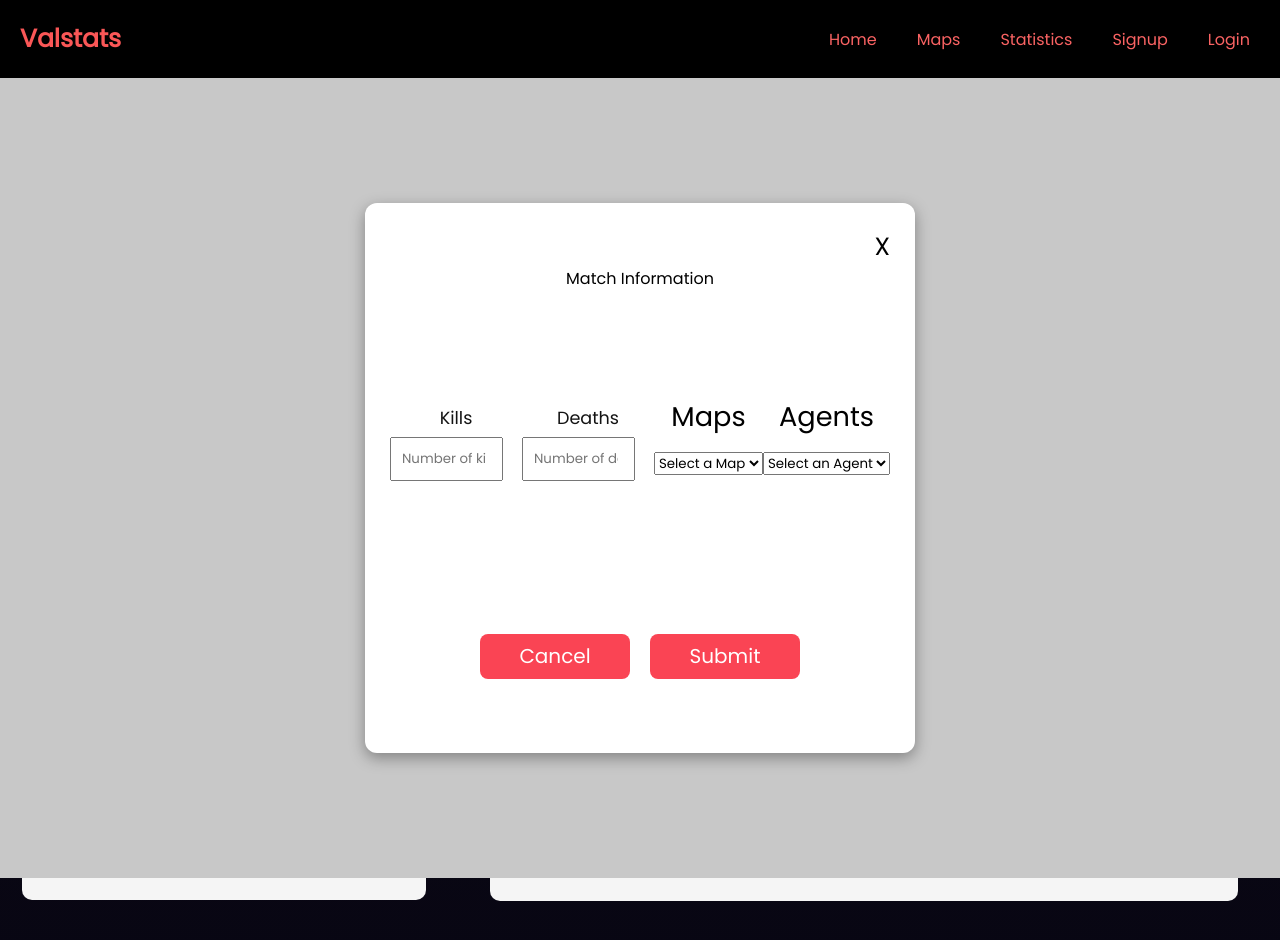
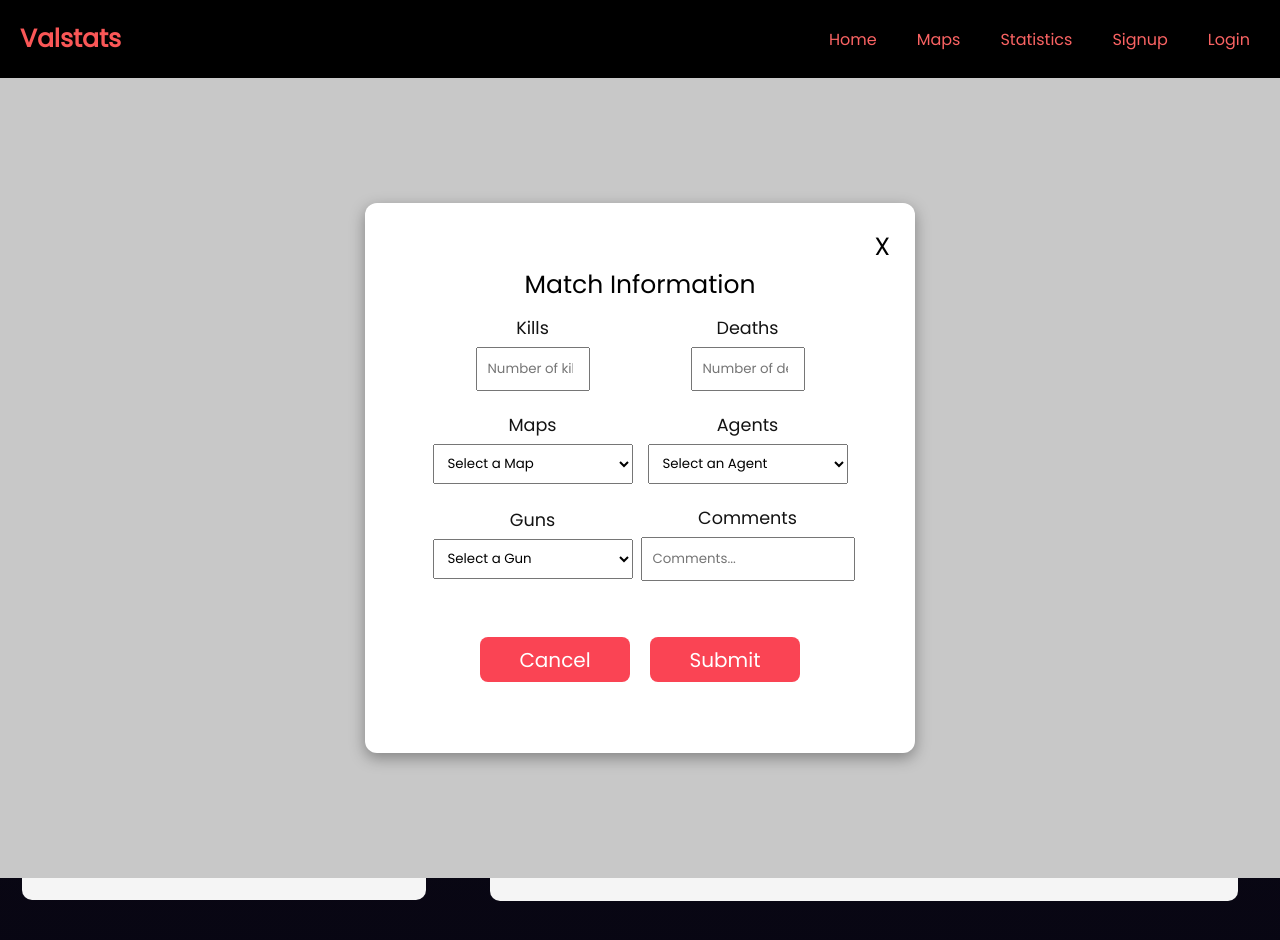
Before and after one commit to VTyiu/CS157C-Team5, a React (Create React App) app in the folder client/: page /testmatch in a window 1280 px wide. Both pictures are taken after a click on the button "Add Match". Shown: the top 940 px of the page. Built offline with nearby package versions, Linux system fonts and the light colour scheme.

Commit message:
match form done, css added

```diff
--- a/client/src/components/Form/MatchForm.js
+++ b/client/src/components/Form/MatchForm.js
@@ -7,7 +7,8 @@ const MatchForm = ({ closeMatchForm }) => {
 
   const [mapName, setMapName] = useState("");
   const [agent, setAgent] = useState("");
-  //const [gun, setGun] = useState("");
+  const [gun, setGun] = useState("");
+  const [comments, setComments] = useState("");
   const [kills, setKills] = useState(0);
   const [deaths, setDeaths] = useState(0);
 
@@ -15,9 +16,10 @@ const MatchForm = ({ closeMatchForm }) => {
     Axios.post("http://localhost:3001/createMatch", {
       mapName: mapName,
       agent: agent,
-      //gun: gun,
+      gun: gun,
       kills: kills,
-      deaths: deaths
+      deaths: deaths,
+      comments: comments
     })
   };
 
@@ -33,6 +35,12 @@ const MatchForm = ({ closeMatchForm }) => {
     setAgent(select.value);
   }
 
+  function setGunDd() {
+    var select = document.getElementById('gundd');
+    console.log(select.value);
+    setGun(select.value);
+  }
+
   return (
     <div className="match-form-background">
       <div className="match-form-container">
@@ -41,7 +49,7 @@ const MatchForm = ({ closeMatchForm }) => {
         </div>
         <div className="match-form-title">Match Information</div>
         <div className="match-form-body">
-          <div className="match-form-kills">
+          <div className="match-form-attr">
             <label className="match-form-label">Kills</label>
             <input
               type="number"
@@ -52,7 +60,7 @@ const MatchForm = ({ closeMatchForm }) => {
               }}
             />
           </div>
-          <div className="match-form-deaths">
+          <div className="match-form-attr">
             <label className="match-form-label">Deaths</label>
             <input
               type="number"
@@ -63,8 +71,8 @@ const MatchForm = ({ closeMatchForm }) => {
               }}
             />
           </div>
-          <div className="match-form-maps">
-            <label for="mapdd">Maps</label>
+          <div className="match-form-attr">
+            <label className="match-form-label">Maps</label>
             <select name="Maps" id="mapdd"
               onChange={setMapDd}>
               <option value="select">Select a Map</option>
@@ -77,8 +85,8 @@ const MatchForm = ({ closeMatchForm }) => {
               <option value="icebox">Icebox</option>
             </select>
           </div>
-          <div className="match-form-agents">
-            <label for="agentdd">Agents</label>
+          <div className="match-form-attr">
+            <label className="match-form-label">Agents</label>
             <select name="Agents" id="agentdd" onChange={setAgentDd}>
               <option value="select">Select an Agent</option>
               <option value="fade">Fade</option>
@@ -101,6 +109,35 @@ const MatchForm = ({ closeMatchForm }) => {
               <option value="killjoy">Killjoy</option>
             </select>
           </div>
+          <div className="match-form-attr">
+            <label className="match-form-label">Guns</label>
+            <select name="Guns" id="gundd" onChange={setGunDd}>
+              <option value="select">Select a Gun</option>
+              <option value="phantom">phantom</option>
+              <option value="vandal">vandal</option>
+              <option value="stinger">stinger</option>
+              <option value="spectre">spectre</option>
+              <option value="bucky">bucky</option>
+              <option value="judge">judge</option>
+              <option value="bulldog">bulldog</option>
+              <option value="guardian">guardian</option>
+              <option value="marshal">marshal</option>
+              <option value="operator">operator</option>
+              <option value="ares">ares</option>
+              <option value="odin">odin</option>
+            </select>
+          </div>
+          <div className="match-form-attr">
+            <label className="match-form-label">Comments</label>
+            <input
+              type="text"
+              className="match-form-input-comment"
+              placeholder="Comments..."
+              onChange={(event) => {
+                setComments(event.target.value);
+              }}
+            />
+          </div>
         </div>
         <div className="match-form-footer">
           <button onClick={() => closeMatchForm(false)}>Cancel</button>
--- a/client/src/components/styles/Matchscreen.css
+++ b/client/src/components/styles/Matchscreen.css
@@ -22,6 +22,7 @@
 .match-form-title {
   display: inline-block;
   text-align: center;
+  font-size: 25px;
 }
 
 .match-form-close {
@@ -39,28 +40,39 @@
 .match-form-body {
   flex: 50%;
   display: flex;
+  flex-wrap: wrap;
+  column-gap: 15px;
   justify-content: center;
   align-items: center;
   font-size: 1.7rem;
   text-align: center;
 }
 
-.match-form-inputs {
+/* .match-form-inputs {
   bottom: 100%;
   width: 80%;
+
   margin-top: 5%;
   display: flex;
   flex-direction: column;
   justify-content: center;
   align-items: center;
-}
+} */
 
 .match-form-input {
   display: block;
   padding-left: 10px;
   outline: none;
   height: 40px;
-  width: 75%;
+  width: 100px;
+}
+
+.match-form-input-comment {
+  display: block;
+  padding-left: 10px;
+  outline: none;
+  height: 40px;
+  width: 100%;
 }
 
 .match-form-label {
@@ -89,3 +101,18 @@
   font-size: 20px;
   cursor: pointer;
 }
+
+.match-form-attr{
+  display: flex;
+  flex-direction: column;
+  flex-basis: 40%;
+  align-items: center;
+}
+
+select{
+  display: block;
+  padding-left: 10px;
+  outline: none;
+  height: 40px;
+  width: 100%;
+}
--- a/client/src/components/styles/Profile.css
+++ b/client/src/components/styles/Profile.css
@@ -3,11 +3,13 @@
   height: 891px;
   display: flex;
   background: linear-gradient(180deg, rgb(15, 13, 22) 0%, rgb(8, 6, 19) 100%);
+
 }
 
 .profile-page-background {
   width: 35%;
   background: linear-gradient(180deg, rgb(15, 13, 22) 0%, rgb(8, 6, 19) 100%);
+
 }
 
 .profile-page-container {
@@ -20,9 +22,9 @@
   background-color: whitesmoke;
 }
 
-.profile-page-container h1 {
+h1{
+  text-align: center;
   color: black;
-  margin-left: 33.33%;
 }
 
 .profile-matches-background {
@@ -39,8 +41,3 @@
   border-radius: 10px;
   background-color: whitesmoke;
 }
-
-.profile-matches-container h1 {
-  color: black;
-  margin-left: 42%;
-}
```
Also changed, not shown: 1 other file (tests, documents, lock files or other folders).
